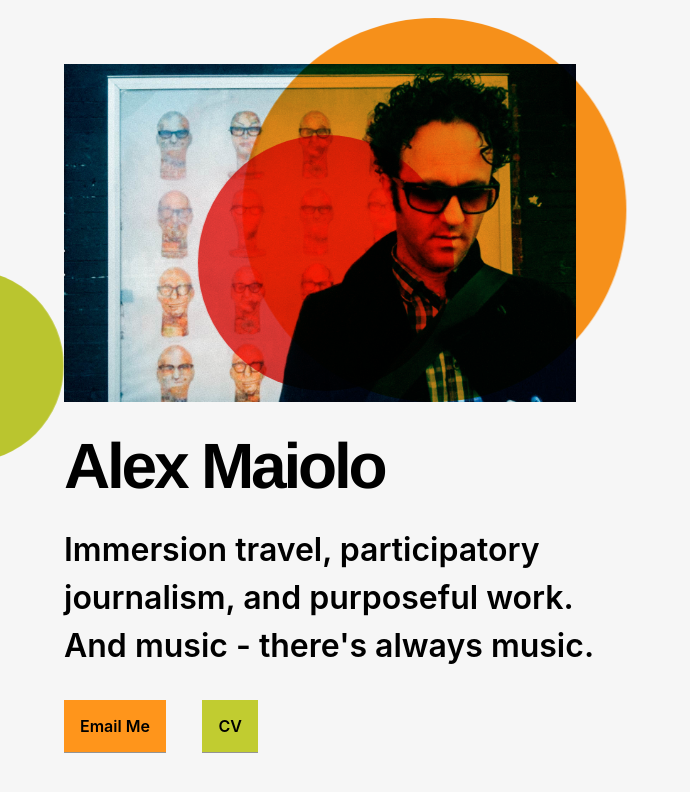
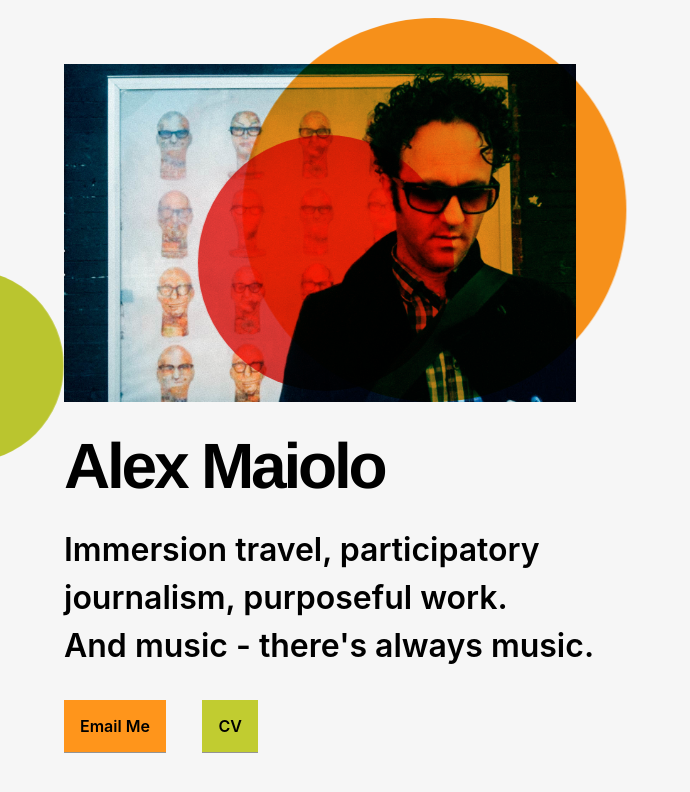
Before and after one commit to spenhar/alex-maiolo, a Jekyll site: the page built from index.html, in a window 1280 px wide and 900 px high. Shown: the top 792 px of the window, without its empty margins (0-690 px from the left). Built offline with Jekyll 4.4.1, drawn with Linux system fonts in a browser that asks for light colours.

Commit message:
removed and from subheading

```diff
--- a/index.html
+++ b/index.html
@@ -18,7 +18,7 @@ layout: homepage
   </div>
   <div class="measure">
     <h1 class="helvetica tracked-tight">{{ site.title }}</h1>
-    <h2 class="">Immersion travel, participatory journalism, and purposeful work. <br>And music - there's always music.</h2>
+    <h2 class="">Immersion travel, participatory journalism, purposeful work. <br>And music - there's always music.</h2>
   </div>
   <div class="pad-y-l">
     <a class="bg-orange pad-m mar-r-l" href="mailto:{{ site.email }}">Email Me</a>
```
